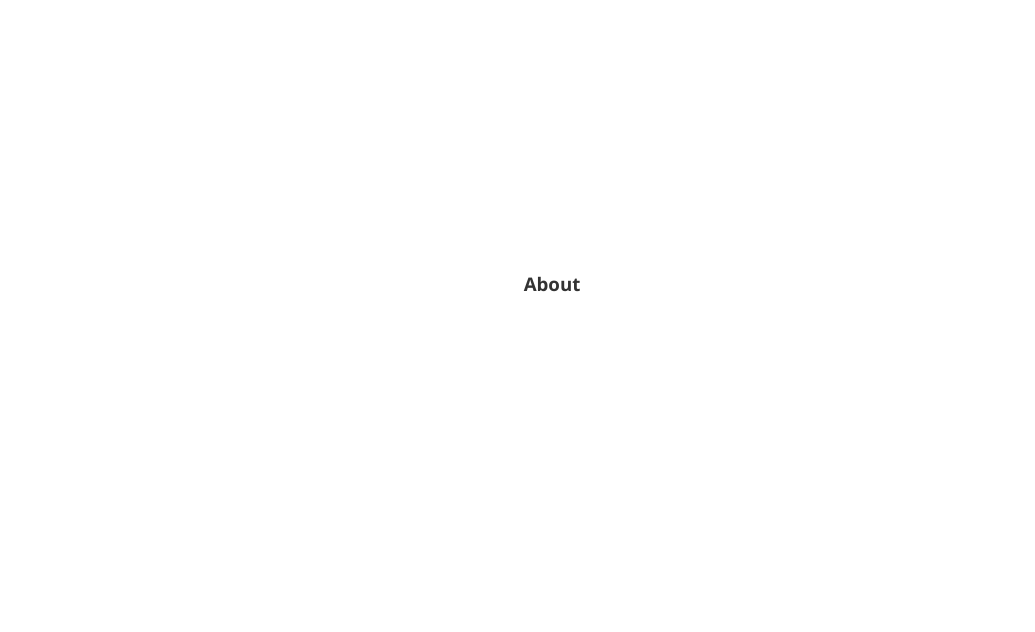
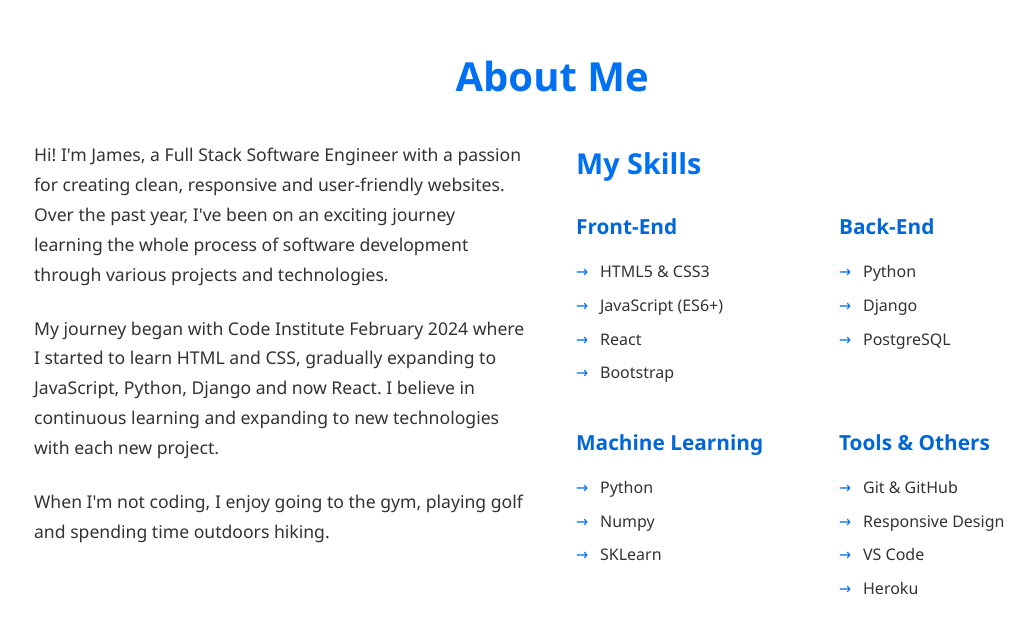
Before and after one commit to James-Burch/Resume-J-Burch, a React (Vite) app: page / in a window 1280 px wide. Shown: the part 1076-1708 px from the top of the page, without its empty margins (88-1123 px from the left). Built offline with nearby package versions, Linux system fonts and the light colour scheme.

Commit message:
Create about section with skills and add responsive styling

```diff
--- a/src/App.jsx
+++ b/src/App.jsx
@@ -2,6 +2,7 @@ import React, { useState } from "react";
 import Navbar from "./components/Navbar";
 import Hero from "./components/Hero";
 import "./index.css";
+import About from "./components/About";
 
 const App = () => {
   const [activeSection, setActiveSection] = useState("home");
@@ -23,7 +24,7 @@ const App = () => {
         </section>
 
         <section id="about">
-          <h3>About</h3>
+          <About />
         </section>
 
         <section id="projects">
--- a/src/components/About.jsx
+++ b/src/components/About.jsx
@@ -0,0 +1,68 @@
+import React from "react";
+
+const About = () => {
+    return (
+        <div className="about-section">
+            <div className="container">
+                <h2 className="section-title">About Me</h2>
+                <div className="about-content">
+                    <div className="about-text">
+                        <p>
+                            Hi! I'm James, a Full Stack Software Engineer with a passion for creating clean, responsive and
+                            user-friendly websites. Over the past year, I've been on an exciting journey learning
+                            the whole process of software development through various projects and technologies.
+                        </p>
+                        <p>
+                            My journey began with Code Institute February 2024 where I started to learn HTML and CSS, gradually expanding to JavaScript, Python, Django and
+                            now React. I believe in continuous learning and expanding to new technologies with each new project.
+                        </p>
+                        <p>
+                            When I'm not coding, I enjoy going to the gym, playing golf and spending time outdoors hiking.
+                        </p>
+                    </div>
+                    <div className="skills-container">
+                        <h3>My Skills</h3>
+                        <div className="skills-list">
+                            <div className="skill-category">
+                                <h4>Front-End</h4>
+                                <ul>
+                                    <li>HTML5 & CSS3</li>
+                                    <li>JavaScript (ES6+)</li>
+                                    <li>React</li>
+                                    <li>Bootstrap</li>
+                                </ul>
+                            </div>
+                            <div className="skill-category">
+                                <h4>Back-End</h4>
+                                <ul>
+                                    <li>Python</li>
+                                    <li>Django</li>
+                                    <li>PostgreSQL</li>
+                                </ul>
+                            </div>
+                            <div className="skill-category">
+                                <h4>Machine Learning</h4>
+                                <ul>
+                                    <li>Python</li>
+                                    <li>Numpy</li>
+                                    <li>SKLearn</li>
+                                </ul>
+                            </div>
+                            <div className="skill-category">
+                                <h4>Tools & Others</h4>
+                                <ul>
+                                    <li>Git & GitHub</li>
+                                    <li>Responsive Design</li>
+                                    <li>VS Code</li>
+                                    <li>Heroku</li>
+                                </ul>
+                            </div>
+                        </div>
+                    </div>
+                </div>
+            </div>
+        </div>
+    );
+};
+
+export default About;
--- a/src/index.css
+++ b/src/index.css
@@ -203,7 +203,7 @@ html {
   }
 }
 
-/* ---------------------------------- Hero styles */
+/* ------------------------------------- Hero Styles */
 
 /* Hero Section Styles */
 .hero-section {
@@ -290,3 +290,101 @@ html {
     text-align: center;
   }
 }
+
+/* ------------------------------------- About Styles */
+
+/* About Section Styles */
+.about-section {
+  background-color: #fff;
+  padding: 5rem 0;
+}
+
+.about-content {
+  display: flex;
+  flex-wrap: wrap;
+  gap: 3rem;
+  margin-top: 2rem;
+}
+
+.about-text {
+  flex: 1;
+  min-width: 300px;
+}
+
+.about-text p {
+  margin-bottom: 1.5rem;
+  font-size: 1.1rem;
+  line-height: 1.7;
+}
+
+.skills-container {
+  flex: 1;
+  min-width: 300px;
+}
+
+.skills-container h3 {
+  margin-bottom: 1.5rem;
+  color: var(--primary-color);
+  font-size: 1.8rem;
+}
+
+.skills-list {
+  display: flex;
+  flex-wrap: wrap;
+  gap: 2rem;
+}
+
+.skill-category {
+  flex: 1;
+  min-width: 200px;
+}
+
+.skill-category h4 {
+  font-size: 1.3rem;
+  margin-bottom: 1rem;
+  color: var(--secondary-color);
+}
+
+.skill-category ul {
+  list-style-type: none;
+}
+
+.skill-category li {
+  margin-bottom: 0.5rem;
+  position: relative;
+  padding-left: 1.5rem;
+}
+
+.skill-category li:before {
+  content: "→";
+  position: absolute;
+  left: 0;
+  color: var(--primary-color);
+}
+
+@media (max-width: 768px) {
+  .about-content {
+    flex-direction: column;
+    gap: 2rem;
+  }
+
+  .about-text,
+  .skills-container {
+    width: 100%;
+  }
+
+  .skills-list {
+    flex-direction: column;
+    gap: 1.5rem;
+  }
+}
+
+/* ------------------------------------- Navbar Styles */
+
+
+
+/* ------------------------------------- Navbar Styles */
+
+
+
+/* ------------------------------------- Navbar Styles */
```
